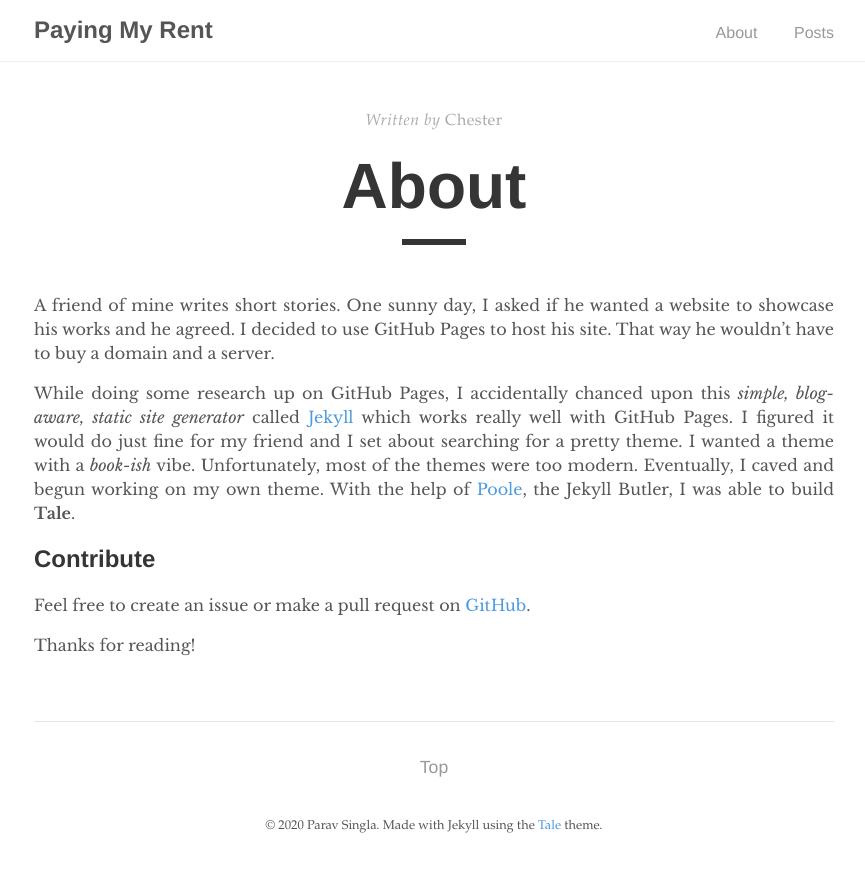
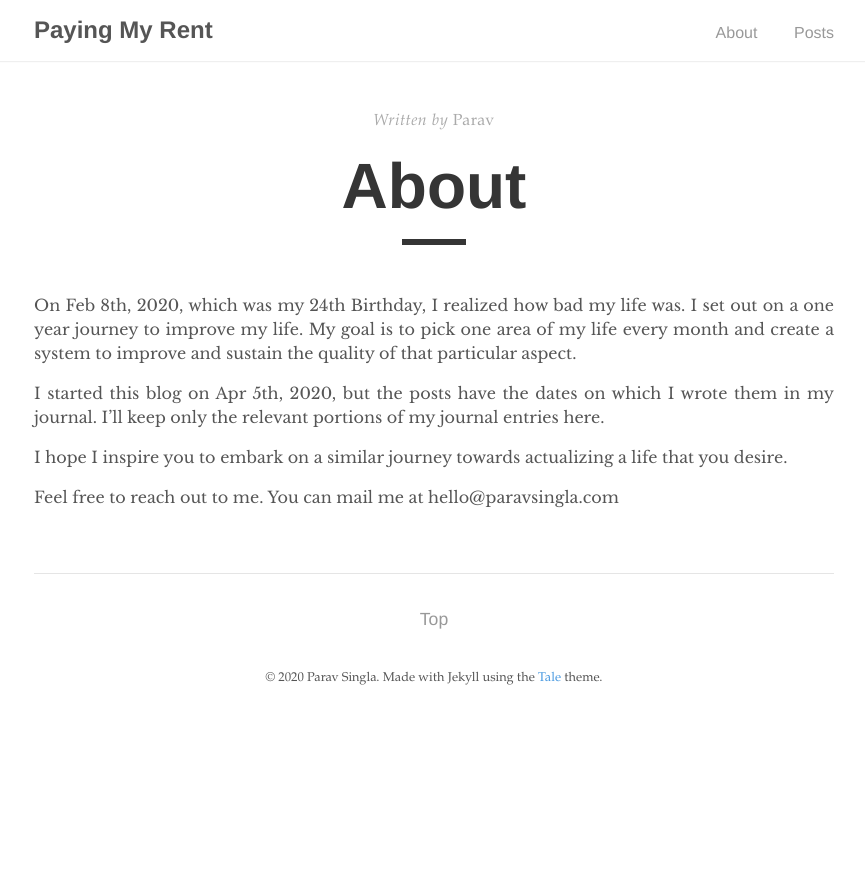
Before and after one commit to paravsingla/payingmyrent, a Jekyll site: the page built from _pages/about.md, in a window 1280 px wide. Shown: the top 872 px of the page, without its empty margins (206-1071 px from the left). Built offline with Jekyll 4.4.1, drawn with Linux system fonts in a browser that asks for light colours.

Commit message:
Update about.md

```diff
--- a/_pages/about.md
+++ b/_pages/about.md
@@ -1,15 +1,14 @@
 ---
 layout: post
 title: "About"
-author: "Chester"
+author: "Parav"
 permalink: /about/
 ---
 
-A friend of mine writes short stories. One sunny day, I asked if he wanted a website to showcase his works and he agreed. I decided to use GitHub Pages to host his site. That way he wouldn't have to buy a domain and a server.
+On Feb 8th, 2020, which was my 24th Birthday, I realized how bad my life was. I set out on a one year journey to improve my life. My goal is to pick one area of my life every month and create a system to improve and sustain the quality of that particular aspect.
 
-While doing some research up on GitHub Pages, I accidentally chanced upon this _simple, blog-aware, static site generator_ called [Jekyll](https://jekyllrb.com/) which works really well with GitHub Pages. I figured it would do just fine for my friend and I set about searching for a pretty theme. I wanted a theme with a _book-ish_ vibe. Unfortunately, most of the themes were too modern. Eventually, I caved and begun working on my own theme. With the help of [Poole](https://github.com/poole/poole), the Jekyll Butler, I was able to build **Tale**.
+I started this blog on Apr 5th, 2020, but the posts have the dates on which I wrote them in my journal. I'll keep only the relevant portions of my journal entries here.
 
-## Contribute
-Feel free to create an issue or make a pull request on [GitHub](https://github.com/chesterhow/tale).
+I hope I inspire you to embark on a similar journey towards actualizing a life that you desire.
 
-Thanks for reading!
+Feel free to reach out to me. You can mail me at hello@paravsingla.com
```
